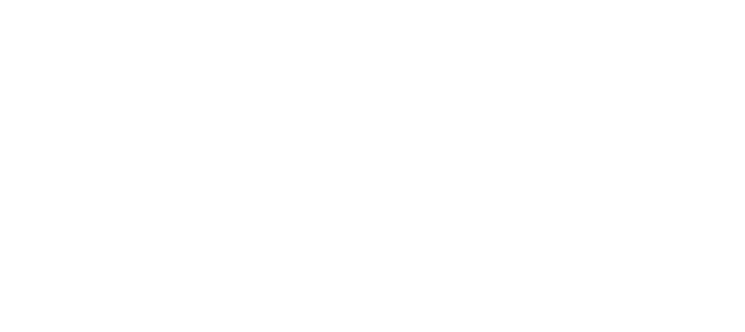
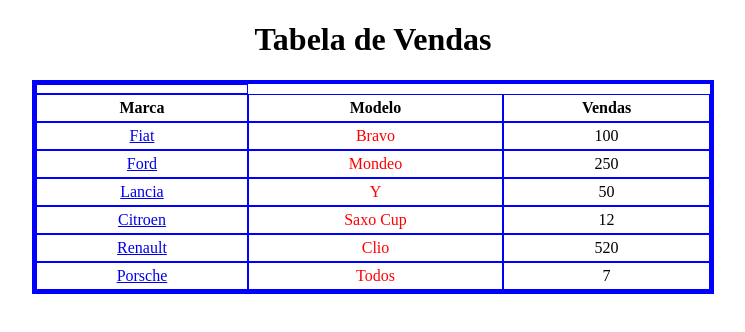
Before and after one commit to ThiagoSantosOFC/RC, a plain HTML site: page RC/Index.html in a window 1280 px wide. Shown: the whole page, without its empty margins (267-1012 px from the left). Drawn offline with Linux system fonts and the light colour scheme.

Commit message:
Add files via upload

```diff
--- a/RC/Index.html
+++ b/RC/Index.html
@@ -1,5 +1,52 @@
 <!DOCTYPE html>
 <html>
 
+<head>
+    <title>Tabela de Vendas</title>
+</head>
+
+ <body>
+     <h1 align="center"> Tabela de Vendas</h1>
+
+    <table border="4" bordercolor="blue"cellspacing="0" cellpadding="4" align="center" style="width:54%">
+    <tr align=center></tr>
+    <td> <bgcolor=skyblue><b> <font face=Arial size=3 color="Blue"></td>
+    <tr>
+      <th>Marca</th>
+      <th>Modelo</th>
+      <th>Vendas</th>
+    </tr>
+    <tr align=center>
+      <td style="color:blue"><a href="https://www.fiat.pt">Fiat</a></td>
+      <td style="color:rgb(255, 0, 0)">Bravo</td>
+      <td>100</td>
+    </tr>
+        <tr align=center>
+      <td style="color:blue"><a href="https://www.ford.pt">Ford</a></td>
+      <td style="color:rgb(255, 0, 0)">Mondeo</td>
+      <td>250</td>
+    </tr>
+        <tr align=center>
+      <td style="color:blue"><a href="https://www.lancia.pt">Lancia</a></td>
+      <td style="color:rgb(255, 0, 0)">Y</td>
+      <td>50</td>
+    </tr>
+        <tr align=center>
+      <td style="color:blue"><a href="https://www.citroen.pt">Citroen</a></td>
+      <td style="color:rgb(255, 0, 0)">Saxo Cup</td>
+      <td>12</td>
+    </tr>
+        <tr align=center>
+      <td style="color:blue"><a href="https://www.renault.pt">Renault</a></td>
+      <td style="color:rgb(255, 0, 0)">Clio</td>
+      <td>520</td>
+    </tr>
+        <tr align=center >
+      <td style="color:blue"><a href="https://www.porsche.com/portugal/">Porsche</a></td>
+      <td style="color:rgb(255, 0, 0)">Todos</td>
+      <td>7</td>
+    </tr>
+    </table>
+ </body>
 
 </html>
```
